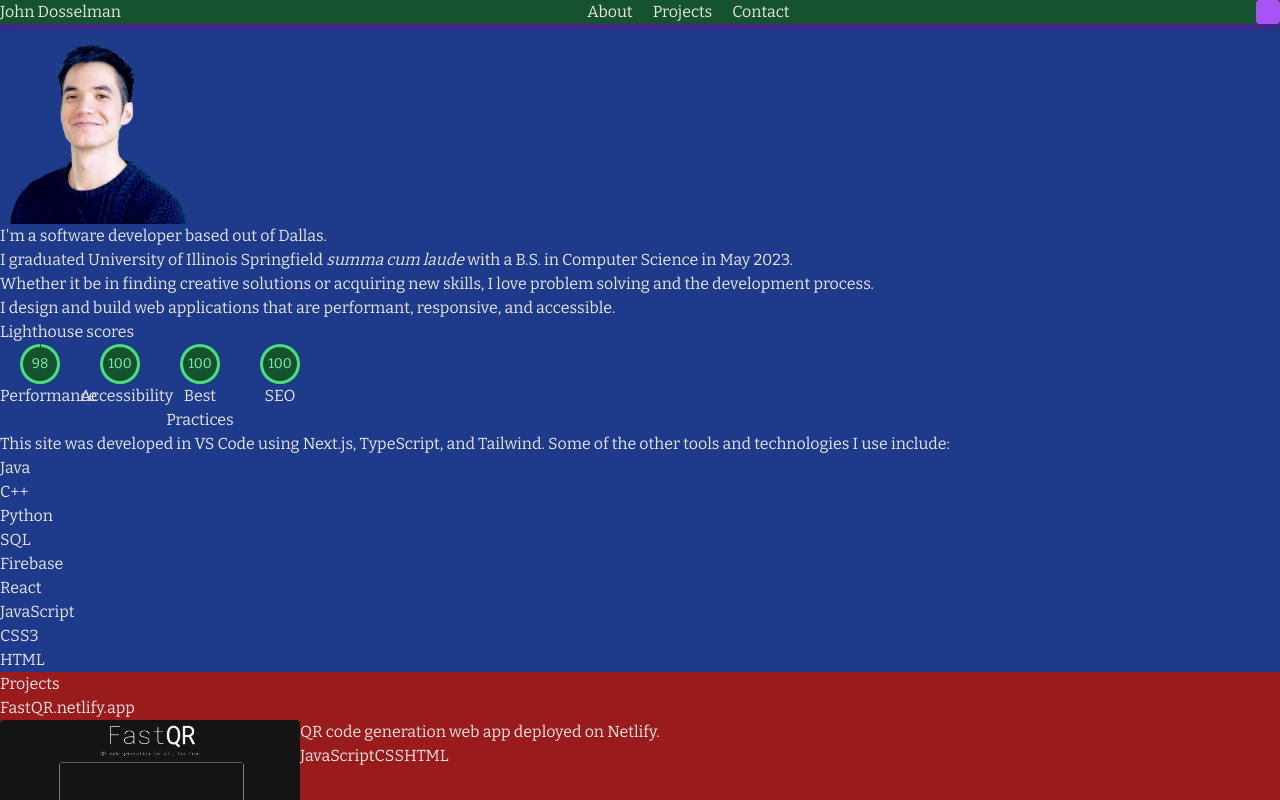
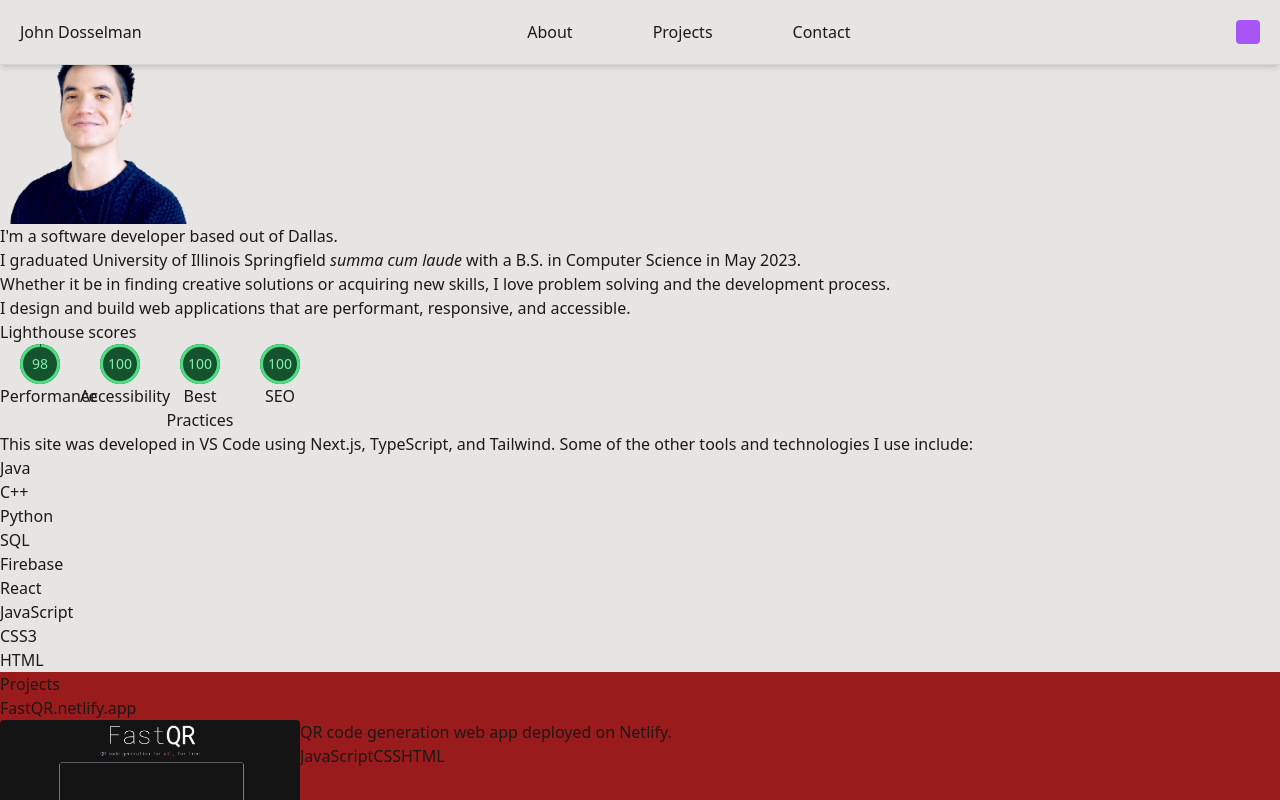
Before and after one commit to johndosselman/portfolio, a Next.js app: page / in a window 1280 px wide. Shown: the top 800 px of the page. Built offline with nearby package versions, Linux system fonts and the light colour scheme.

Commit message:
Implement dark mode toggle

```diff
--- a/src/app/layout.tsx
+++ b/src/app/layout.tsx
@@ -1,10 +1,24 @@
 import "./globals.css";
-import { Bitter } from "next/font/google";
+import { Bitter, Libre_Franklin, Work_Sans } from "next/font/google";
 
 const bitter = Bitter({
   subsets: ["latin"],
   weight: ["400"],
   variable: "--font-bitter",
+  display: "block",
+});
+
+const libreFranklin = Libre_Franklin({
+  subsets: ["latin"],
+  weight: "variable",
+  variable: "--font-libreFranklin",
+  display: "block",
+});
+
+const work = Work_Sans({
+  subsets: ["latin"],
+  weight: "variable",
+  variable: "--font-work",
   display: "block",
 });
 
@@ -19,7 +33,10 @@ export default function RootLayout({
   children: React.ReactNode;
 }) {
   return (
-    <html lang="en" className={`${bitter.variable} scroll-smooth`}>
+    <html
+      lang="en"
+      className={`${bitter.variable} ${libreFranklin.variable} ${work.variable} scroll-smooth`}
+    >
       <body>{children}</body>
     </html>
   );
--- a/src/app/page.tsx
+++ b/src/app/page.tsx
@@ -1,13 +1,159 @@
+"use client";
 import Navbar from "@/components/navbar/navbar";
 import Image from "next/image";
 import Link from "next/link";
+import { useEffect, useState } from "react";
 
 export default function Home() {
+  const [scrolled, setScrolled] = useState(false);
+  const [expanded, setExpanded] = useState(false);
+  const [darkMode, setDarkMode] = useState(
+    window.matchMedia &&
+      window.matchMedia("(prefers-color-scheme: dark)").matches
+  );
+
+  useEffect(() => {
+    const handleScroll = () => {
+      const isScrolled = window.scrollY > 20;
+      setScrolled(isScrolled);
+    };
+
+    window.addEventListener("scroll", handleScroll);
+
+    // Clean up the event listener on component unmount
+    return () => {
+      window.removeEventListener("scroll", handleScroll);
+    };
+  }, []);
   return (
-    <div className="bg-stone-950 font-bitter text-stone-200">
-      <Navbar />
+    <div className={`font-work`}>
+      <nav className={`fixed w-full z-50  ${expanded ? "h-screen" : ""}`}>
+        <div
+          className={`p-5 flex flex-col shadow-md transition duration-200 border-b ease-in-out ${
+            darkMode
+              ? "bg-stone-800 border-stone-900"
+              : "bg-stone-200 border-stone-300"
+          }
+        }`}
+        >
+          <div className="flex items-center justify-between">
+            <a
+              href={"#about"}
+              className={`transition-colors duration-200 ease-in-out ${
+                darkMode ? "text-stone-200" : "text-stone-900"
+              }`}
+            >
+              John Dosselman
+            </a>
+            <button
+              className="md:hidden relative h-6 w-8"
+              onClick={() => setExpanded(!expanded)}
+              id="buttonMenu"
+              title="menu"
+            >
+              <div
+                className={`top-0 absolute w-8 py-px rounded-sm transition ease-in-out ${
+                  expanded ? "opacity-0 origin-right -rotate-45" : ""
+                } ${darkMode ? "bg-stone-200" : "bg-stone-800"}`}
+              />
+              <div
+                className={`top-1/2 absolute w-8 py-px rounded-sm transition ease-in-out -translate-y-1/2 ${
+                  expanded ? "rotate-45" : ""
+                } ${darkMode ? "bg-stone-200" : "bg-stone-800"}`}
+              />
+              <div
+                className={`top-1/2 absolute w-8 py-px rounded-sm transition ease-in-out -translate-y-1/2 ${
+                  expanded ? "-rotate-45" : "opacity-0"
+                } ${darkMode ? "bg-stone-200" : "bg-stone-800"}`}
+              />
+              <div
+                className={`bottom-0 absolute w-8 py-px  rounded-sm transition ease-in-out ${
+                  expanded ? "opacity-0 origin-right rotate-45" : ""
+                } ${darkMode ? "bg-stone-200" : "bg-stone-800"}`}
+              />
+            </button>
+            <ul
+              className={`hidden md:flex md:gap-20 items-center transition-colors duration-200 ease-in-out ${
+                darkMode ? "text-stone-200" : "text-stone-900"
+              }`}
+            >
+              <li>
+                <a href={"#about"}>About</a>
+              </li>
+              <li>
+                <a href={"#projects"}>Projects</a>
+              </li>
+              <li>
+                <a href={"#contact"}>Contact</a>
+              </li>
+            </ul>
+            <button
+              className={"hidden p-3 bg-purple-500 rounded md:block "}
+              id="buttonToggleDark"
+              title="toggleDark"
+              onClick={() => setDarkMode(!darkMode)}
+            ></button>
+          </div>
+          <div
+            className={`transition-all ease-in md:hidden ${
+              expanded ? "h-screen-60" : "h-0"
+            }`}
+          >
+            <div
+              className={`h-full flex flex-col justify-center  ${
+                expanded ? "opacity-100" : "opacity-0"
+              }`}
+            >
+              <ul
+                className={`text-center items-center h-3/4 flex flex-col justify-around transition-colors ease-in-out duration-200 ${
+                  expanded ? "" : "hidden"
+                } ${darkMode ? "text-stone-200" : "text-stone-900"}`}
+              >
+                <li>
+                  <a href={"#about"} onClick={() => setExpanded(false)}>
+                    About
+                  </a>
+                </li>
+                <li>
+                  <a href={"#projects"} onClick={() => setExpanded(false)}>
+                    Projects
+                  </a>
+                </li>
+                <li>
+                  <a href={"#contact"} onClick={() => setExpanded(false)}>
+                    Contact
+                  </a>
+                </li>
+                <li>
+                  <button
+                    className={"p-3 bg-purple-500 rounded"}
+                    id="buttonToggleDarkMobile"
+                    title="toggleDarkMobile"
+                    onClick={() => {
+                      setDarkMode(!darkMode);
+                    }}
+                  ></button>
+                </li>
+              </ul>
+            </div>
+          </div>
+        </div>
 
-      <section id="about" className="bg-blue-900 max-w-7xl">
+        <div
+          className={`h-full transition duration-500 backdrop-blur ${
+            expanded ? "opacity-100" : "opacity-0"
+          }`}
+          onClick={() => setExpanded(false)}
+        ></div>
+      </nav>
+      <main
+        className={`transition duration-200 ease-in-out ${
+          darkMode
+            ? "bg-stone-800 text-stone-200"
+            : "bg-stone-200 text-stone-900"
+        }`}
+      >
+        <section id="about">
           <h1>About</h1>
           <Image
             src={"/ProfilePic.png"}
@@ -18,11 +164,12 @@ export default function Home() {
           <h2>I&apos;m a software developer based out of Dallas.</h2>
           <p>
             I graduated University of Illinois Springfield{" "}
-          <em>summa cum laude</em> with a B.S. in Computer Science in May 2023.
+            <em>summa cum laude</em> with a B.S. in Computer Science in May
+            2023.
           </p>
           <p>
-          Whether it be in finding creative solutions or acquiring new skills, I
-          love problem solving and the development process.
+            Whether it be in finding creative solutions or acquiring new skills,
+            I love problem solving and the development process.
           </p>
 
           <p>
@@ -122,8 +269,8 @@ export default function Home() {
             I am currently available for collaboration and employment offers.
           </h2>
           <h2>Reach me at</h2>
-        <Link href={"https://"}></Link>
         </section>
+      </main>
     </div>
   );
 }
--- a/tailwind.config.js
+++ b/tailwind.config.js
@@ -12,6 +12,8 @@ module.exports = {
     extend: {
       fontFamily: {
         bitter: "var(--font-bitter)",
+        libreFranklin: "var(--libreFranklin)",
+        work: "var(--work)",
       },
       height: {
         screen: ["100vh", "100dvh"],
```
Lines whose indentation alone changed are shown as unchanged.
